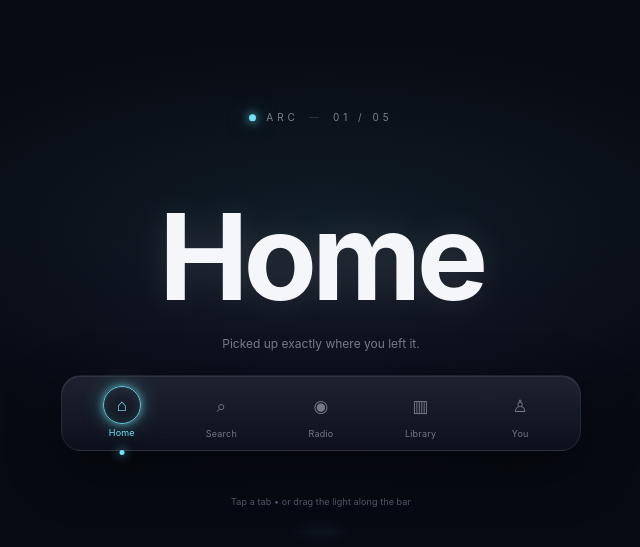
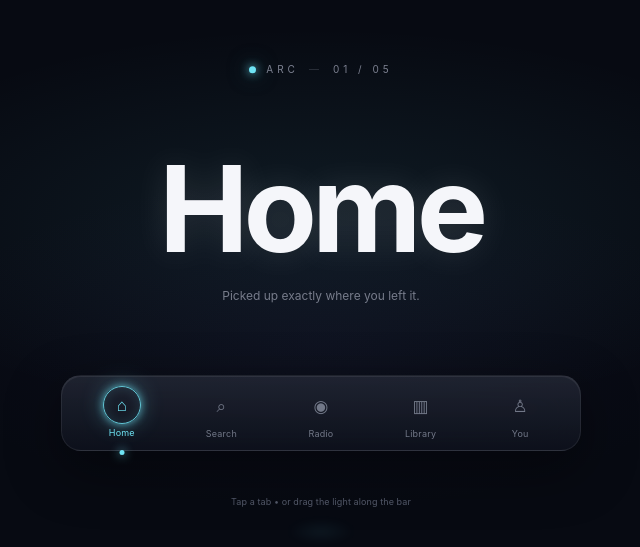
Before and after one commit to hmodrl/hmodrl-websire, a website: page index.html in a window 1280 px wide. Shown: the part 121-668 px from the top of the page, without its empty margins (319-959 px from the left). Drawn offline with Linux system fonts and the light colour scheme.

Commit message:
Move content higher so subtitle is visible

```diff
--- a/index.html
+++ b/index.html
@@ -24,7 +24,7 @@ body{
   transition:background .5s ease;
 }
 .content{
-  position:absolute;left:50%;top:44%;
+  position:absolute;left:50%;top:38%;
   transform:translate(-50%,-50%);
   width:min(760px,90vw);text-align:center;
   display:flex;flex-direction:column;align-items:center;justify-content:center;
```
